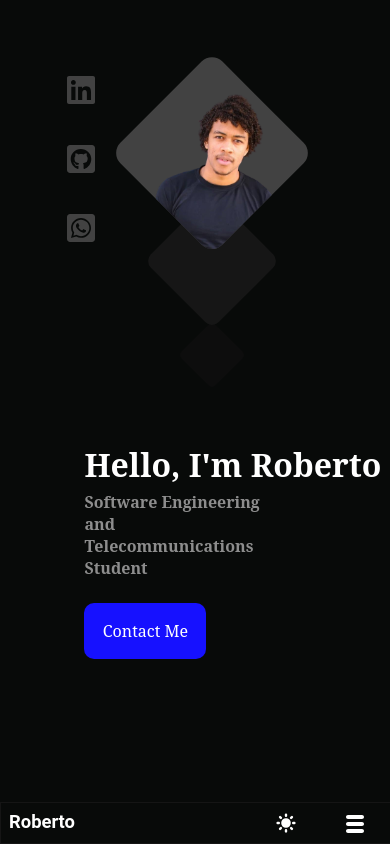
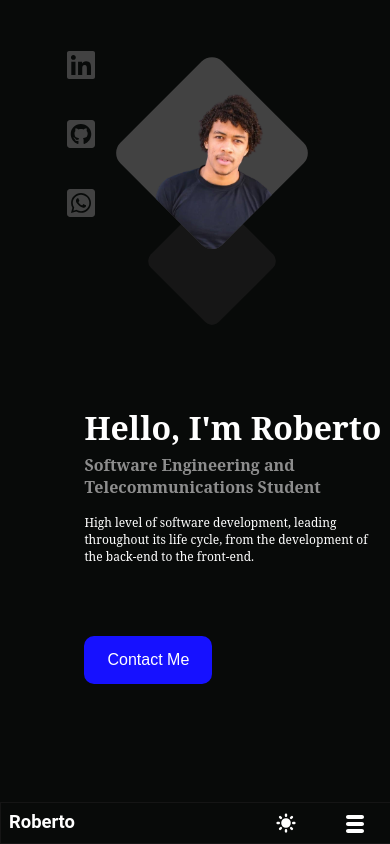
Before and after one commit to robertocarlosmedina/portfolio, a React (Create React App) app: page / in a window 390 px wide. Built offline with nearby package versions, Linux system fonts and the light colour scheme.

Commit message:
fixing some erros

```diff
--- a/src/components/header.css
+++ b/src/components/header.css
@@ -4,6 +4,8 @@
     position: fixed;
     /* border: 1px  solid var(--border-color); */
     color: var(--color-text);
+    background-color: var(--dark-background);
+    z-index: 10;
 }
 .HeaderComponents{
     position: relative;
@@ -78,6 +80,7 @@
     bottom: -.25rem;
     background-color: var(--dark-background);
     border: 1px solid var(--border-color);
+    z-index: 11;
 }
 .MobileMenu ul{
     margin-left: -1.5rem;
--- a/src/components/pages/FrontPage.js
+++ b/src/components/pages/FrontPage.js
@@ -1,5 +1,5 @@
 import React from 'react'
-import { NavLink } from 'react-router-dom'
+import {  useHistory } from 'react-router-dom'
 import { FaLinkedin, FaGithubSquare,FaWhatsappSquare } from 'react-icons/fa'
 import { BiMouse } from 'react-icons/bi'
 import { IoIosArrowDown } from 'react-icons/io'
@@ -8,6 +8,7 @@ import ProfileImage from '../../assets/images/perfil.png'
 import './frontPage.css'
 
 const FrontPage = () =>{
+  const history = useHistory()
     const contactIcons=[
         {
             name:"Linkedin",
@@ -26,6 +27,10 @@ const FrontPage = () =>{
         }
     ]
 
+    const goToContact = () =>{
+      history.push("/aboutme")
+    }
+
     return (
       <div className="Frontpage">
           <div className="PresentationComponents">
@@ -34,13 +39,16 @@ const FrontPage = () =>{
             <div className="PresentationText">
               <p>High level of software development, leading throughout its
                  life cycle, from the development of the back-end to the
-                 front-end. And also experienced in systems development.
+                 front-end.
               </p>
             </div>
-            <NavLink to={"/"} id="contactButton">
-              <p>Contact Me </p>
-            </NavLink>
+            <div className="ContactMe">
+              <button onClick={goToContact} id="contactButton">
+                  Contact Me
+              </button>
+            </div>
           </div>
+
           <div className="FrontAnimation">
             <span id="primaryLosangle">
                 <img src={ProfileImage}
--- a/src/components/pages/frontPage.css
+++ b/src/components/pages/frontPage.css
@@ -6,7 +6,7 @@
 }
 /* presentation texts animations */
 .PresentationComponents{
-    z-index: -1;
+
     position: absolute;
     margin-top: 25vh;
     margin-left: 16vh;
@@ -30,16 +30,23 @@
     width: 65vh;
     height: 15vh;
 }
-#contactButton{
+.ContactMe{
     position: absolute;
-    width: 7.5rem;
-    margin-top: 1rem;
+}
+.ContactMe #contactButton{
+    position: absolute;
+    float: right;
+    width: 8rem;
+    height: 3rem;
+    margin-top: 1.5rem;
+    font-size: 1rem;
     text-align: center;
     background-color: var(--primary-button-color);
     text-decoration: none;
     border-radius: 10px;
     color:var(--color-text);
     border: 1px solid transparent;
+    cursor: pointer;
 }
 #contactButton:hover{
     color: var(--object-secundary-color);
@@ -239,11 +246,20 @@
 }
 
 @media screen and (max-width: 660px) {
+    .PresentationComponents h1{
+        margin-top: -1rem;
+    }
     .PresentationComponents .PresentationText{
-        display: none;
+        width: 95%;
+        margin-top: -1rem;
+        font-size: .75rem;
     }
-    #contactButton{
-        margin-top: -.5rem;
+    .secondHeader{
+        font-size: .75rem;
+        width: 100%;
+    }
+    .ContactMe #contactButton{
+        margin-top: -.25rem;
     }
     .FrontAnimation{
         margin-top: 10vh;
@@ -265,14 +281,11 @@
         margin-left: 1.5rem;
     }
     .FrontAnimation #thertLosangle{
-        width: 3rem;
-        height: 3rem;
-        margin-top: 27vh;
-        margin-left: 3rem;
+        display: none;
     }
     .Contacts{
         width: 10rem;
-        margin-top: 5vh;
+        margin-top: 2vh;
         margin-left: -5%;
     }
     .PresentationComponents{
@@ -291,29 +304,39 @@
             margin-top: 16vh;
         }
       }
-    @keyframes upDownAnimation-3 {
-      from {
-        margin-top: 27vh;
-      }
-      to {
-          margin-top: 30vh;
-      }
+}
+
+@media screen and (max-width: 380px) {
+    .PresentationComponents{
+        margin-left: 5vh;
     }
-}
-@media screen and (max-width: 380px) {
+    .ContactMe #contactButton{
+        margin-top: .5rem;
+        height: 2.4rem;
+        font-size: 1rem;
+    }
     .Contacts{
         display: none;
     }
+    /* #contactButton{
+        height: 0.;
+    } */
     .FrontAnimation{
         margin-left: 25%;
     }
-    .PresentationComponents{
-        margin-left: 5vh;
+    .PresentationComponents h1{
+        font-size: 1.5rem;
     }
-    .PresentationComponents h1{
-        font-size: 1.45rem;
+    .PresentationComponents h2{
+        font-size: .65rem;
     }
     .secondHeader{
         width: 90%;
     }
 }
+@media screen and (max-width: 324px) {
+    .ContactMe #contactButton{
+        height: 2.4rem;
+        font-size: 1rem;
+    }
+}
```
